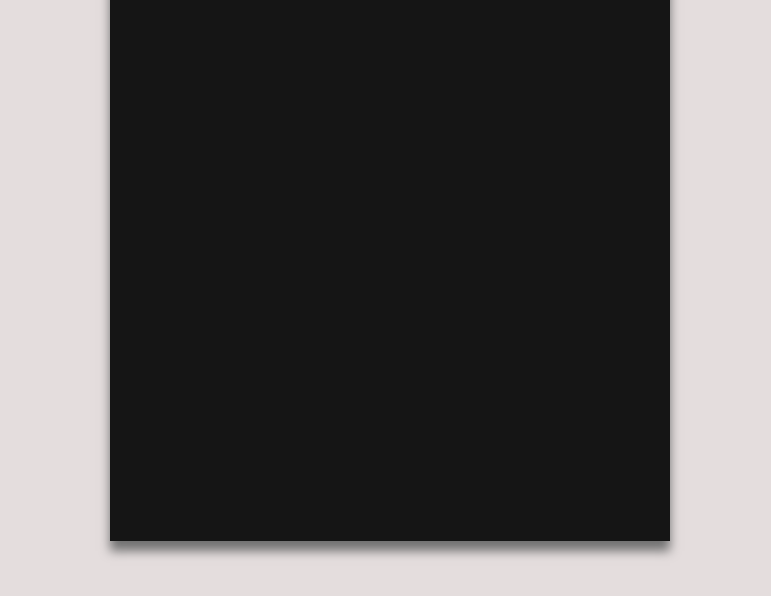
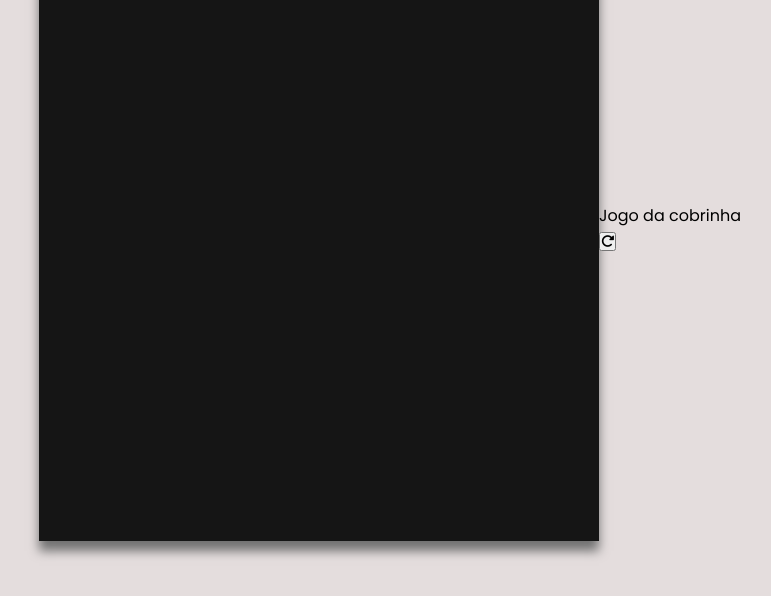
Before and after one commit to RonaldoFidelis/Snake-game, a plain HTML site: page index.html in a window 1280 px wide. Shown: the part 172-768 px from the top of the page, without its empty margins (250-1021 px from the left). Drawn offline with Linux system fonts and the light colour scheme.

Commit message:
feat:addIconAddGameOver

```diff
--- a/index.html
+++ b/index.html
@@ -5,6 +5,8 @@
     <meta charset="UTF-8">
     <meta http-equiv="X-UA-Compatible" content="IE=edge">
     <meta name="viewport" content="width=device-width, initial-scale=1.0">
+    <!-- icon -->
+    <link rel="shortcut icon" href="assets/cobra.png" type="image/x-icon">
     <!-- fonte -->
     <link rel="preconnect" href="https://fonts.googleapis.com">
     <link rel="preconnect" href="https://fonts.gstatic.com" crossorigin>
@@ -18,19 +20,28 @@
     <link rel="stylesheet" href="style.css">
     <!-- script -->
     <script defer src="main.js"></script>
-    <title>snake game</title>
+    <title>Jogo da cobrinha</title>
 </head>
 
 <body>
     <div class="container">
 
         <div class="player-score">
-            <i class="fa-solid fa-apple-whole icon-apple"></i>
+            <i class="fa-solid fa-apple-whole icon-apple" title="Maçãs"></i>
             <p class="score">0</p>
         </div>
 
         <div class="play-board"></div>
     </div>
+    <div class="game-over">
+        <div class="head-gameOver">
+            <p class="title-game">Jogo da cobrinha</p>
+        </div>
+        <div class="content-gameOver">
+            <p class="score-gameOver"></p>
+        <button class="restart-game"><i class="fa-solid fa-rotate-right"></i></button>
+        </div>
+    </div>
 </body>
 
 </html>
```
